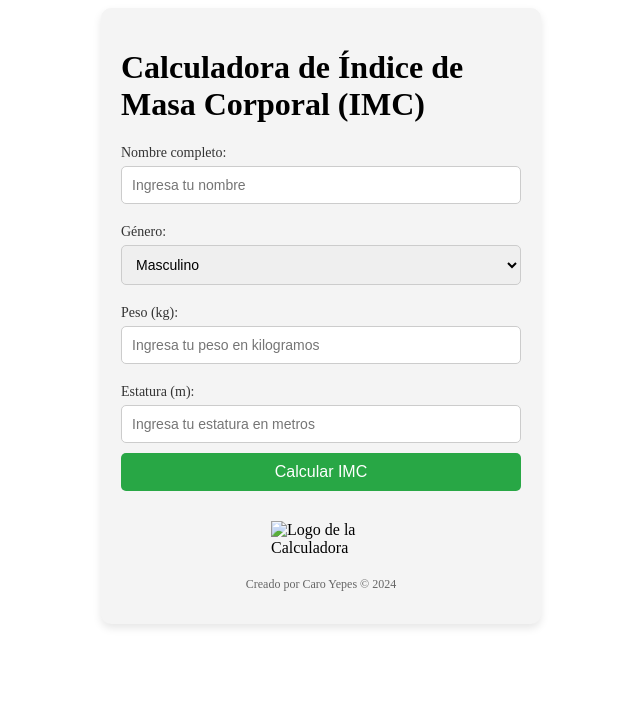
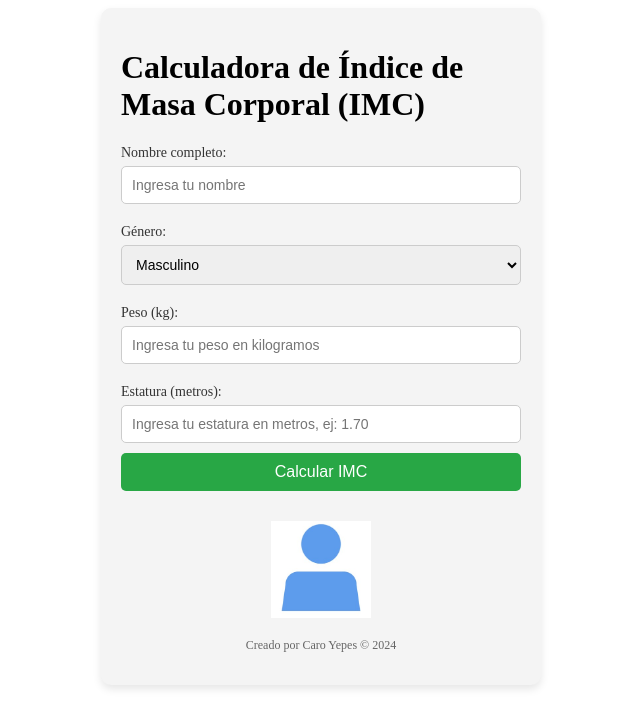
Before and after one commit to Caroyep/calculadora-imc, a plain HTML site: page index.html in a window 1280 px wide. Shown: the whole page, without its empty margins (319-959 px from the left). Drawn offline with Linux system fonts and the light colour scheme.

Commit message:
Update index.html

```diff
--- a/index.html
+++ b/index.html
@@ -29,8 +29,8 @@
             <input type="number" id="peso" name="peso" placeholder="Ingresa tu peso en kilogramos" required>
 
             <!-- Estatura en metros -->
-            <label for="estatura">Estatura (m):</label>
-            <input type="number" id="estatura" name="estatura" step="0.01" placeholder="Ingresa tu estatura en metros" required>
+            <label for="estatura">Estatura (metros):</label>
+            <input type="number" id="estatura" name="estatura" step="0.01" placeholder="Ingresa tu estatura en metros, ej: 1.70" required>
 
             <!-- Botón para calcular el IMC -->
             <button type="submit">Calcular IMC</button>
@@ -43,7 +43,7 @@
         <!--resultado -->
         <div id="resultado" class="resultado"></div>
 
-                <img src="images/logo.png" alt="Logo de la Calculadora" class="imagen-logo">
+                <img src="logo.png" alt="Logo de la Calculadora" class="imagen-logo">
 
         <!-- Pie de página -->
         <footer>
```
